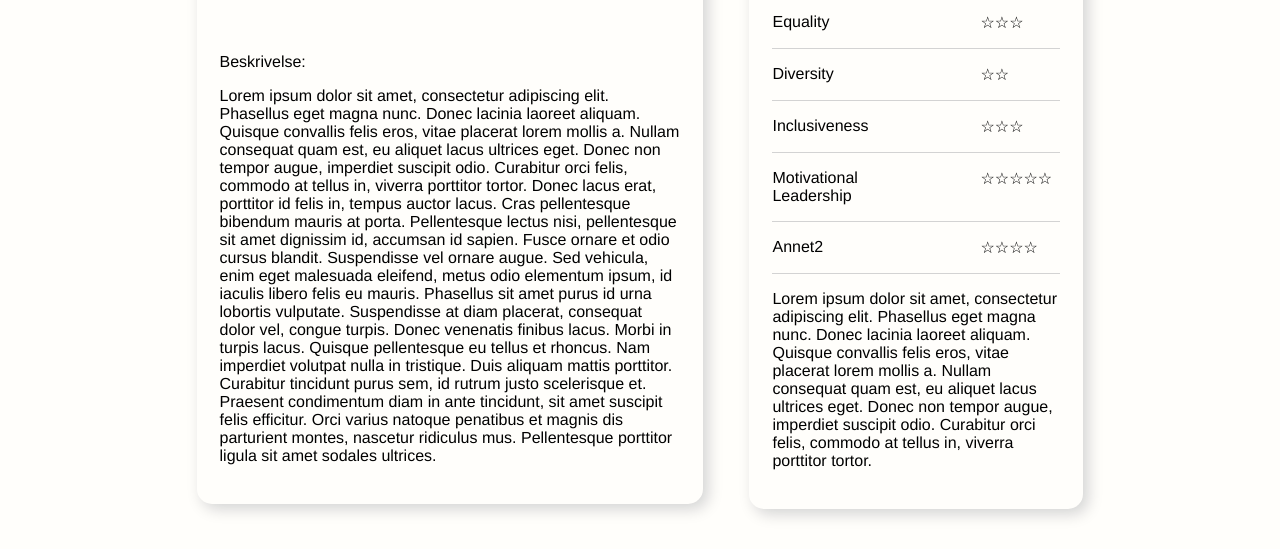
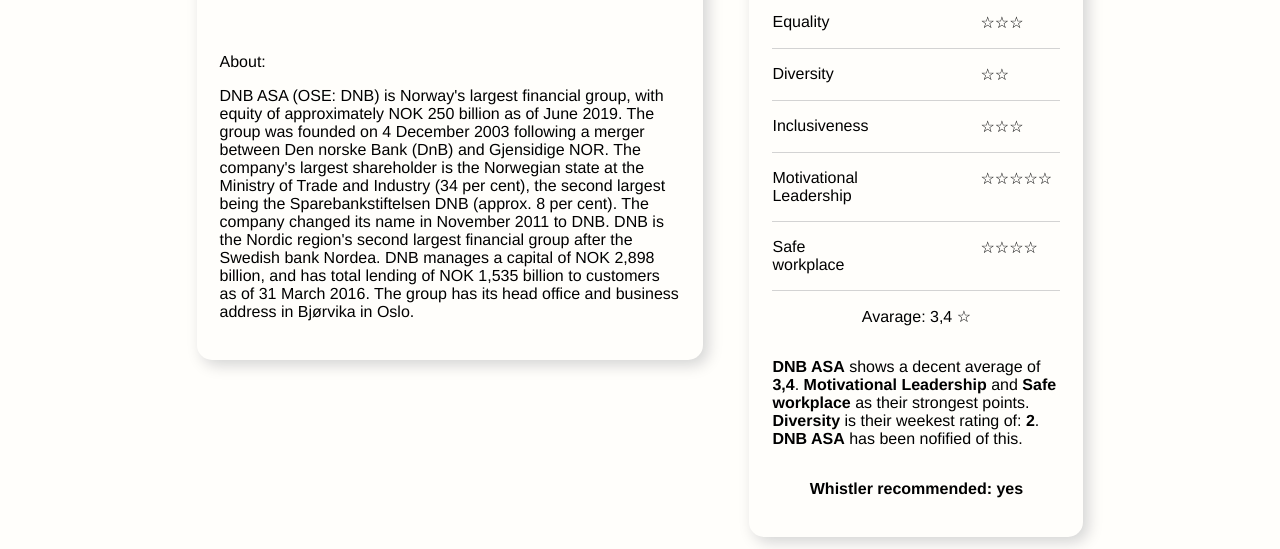
Before and after one commit to Elgheim/snowball-challenge, a plain HTML site: page companies/dnb.html in a window 1280 px wide. Shown: the part 251-800 px from the top of the page. Drawn offline with Linux system fonts and the light colour scheme.

Commit message:
Fullført DNB - bedrifts template

```diff
--- a/companies/dnb.html
+++ b/companies/dnb.html
@@ -22,24 +22,15 @@
         <h2 class="tittel">DNB ASA</h2>
       </div>
       <div class="bedrifts-beskrivelse">
-        <p>Beskrivelse:</p>
-        <p>Lorem ipsum dolor sit amet, consectetur adipiscing elit. Phasellus eget magna nunc.
-          Donec lacinia laoreet aliquam. Quisque convallis felis eros, vitae placerat lorem mollis a.
-          Nullam consequat quam est, eu aliquet lacus ultrices eget.
-          Donec non tempor augue, imperdiet suscipit odio.
-          Curabitur orci felis, commodo at tellus in, viverra porttitor tortor.
-          Donec lacus erat, porttitor id felis in, tempus auctor lacus.
-          Cras pellentesque bibendum mauris at porta.
-          Pellentesque lectus nisi, pellentesque sit amet dignissim id, accumsan id sapien.
-          Fusce ornare et odio cursus blandit. Suspendisse vel ornare augue.
-          Sed vehicula, enim eget malesuada eleifend, metus odio elementum ipsum, id iaculis libero felis eu mauris.
-          Phasellus sit amet purus id urna lobortis vulputate. Suspendisse at diam placerat, consequat dolor vel, congue turpis.
-          Donec venenatis finibus lacus. Morbi in turpis lacus.
-          Quisque pellentesque eu tellus et rhoncus. Nam imperdiet volutpat nulla in tristique.
-          Duis aliquam mattis porttitor. Curabitur tincidunt purus sem, id rutrum justo scelerisque et.
-          Praesent condimentum diam in ante tincidunt, sit amet suscipit felis efficitur.
-          Orci varius natoque penatibus et magnis dis parturient montes, nascetur ridiculus mus.
-          Pellentesque porttitor ligula sit amet sodales ultrices.</p>
+        <p>About:</p>
+        <p>DNB ASA (OSE: DNB) is Norway's largest financial group, with equity of approximately NOK 250 billion as of June 2019.
+          The group was founded on 4 December 2003 following a merger between Den norske Bank (DnB) and Gjensidige NOR.
+          The company's largest shareholder is the Norwegian state at the Ministry of Trade and Industry (34 per cent),
+          the second largest being the Sparebankstiftelsen DNB (approx. 8 per cent).
+          The company changed its name in November 2011 to DNB.
+          DNB is the Nordic region's second largest financial group after the Swedish bank Nordea.
+          DNB manages a capital of NOK 2,898 billion, and has total lending of NOK 1,535 billion to customers as of 31 March 2016.
+          The group has its head office and business address in Bjørvika in Oslo.</p>
       </div>
     </div>
     <div class="bedrifts-stats">
@@ -62,20 +53,24 @@
           <p class="stjerne-vurdering">☆☆☆☆☆</p>
         </div>
         <div class="bedrifts-ratingElement">
-          <p class="vurdering-tema">Annet2</p>
+          <p class="vurdering-tema">Safe workplace</p>
           <p class="stjerne-vurdering">☆☆☆☆</p>
         </div>
       </div>
       <div class="bedrifts-ratingBeskrivelse">
-        <p>Lorem ipsum dolor sit amet, consectetur adipiscing elit. Phasellus eget magna nunc.
-          Donec lacinia laoreet aliquam. Quisque convallis felis eros, vitae placerat lorem mollis a.
-          Nullam consequat quam est, eu aliquet lacus ultrices eget.
-          Donec non tempor augue, imperdiet suscipit odio.
-          Curabitur orci felis, commodo at tellus in, viverra porttitor tortor.</p>
+        <p>Avarage: 3,4 ☆</p>
+        <p><strong>DNB ASA</strong> shows a decent average of <strong>3,4</strong>.
+        <strong>Motivational Leadership</strong> and <strong>Safe workplace</strong> as their strongest points.
+        <strong>Diversity</strong> is their weekest rating of: <strong>2</strong>.
+        <strong>DNB ASA</strong> has been nofified of this.</p>
+        <p><strong>Whistler recommended: yes</strong></p>
       </div>
+
 
     </div>
   </div>
+
+  <strong></strong>
 
   <footer>
     <p>Developed by Daniel Hop Hansen and Petter Elgheim</p>
--- a/css/stylesheet.css
+++ b/css/stylesheet.css
@@ -234,6 +234,7 @@
 .bedrifts-ratingBeskrivelse {
   display: flex;
   align-items: center;
+  flex-direction: column;
 }
 
 @media only screen and (max-width: 800px) {
```
